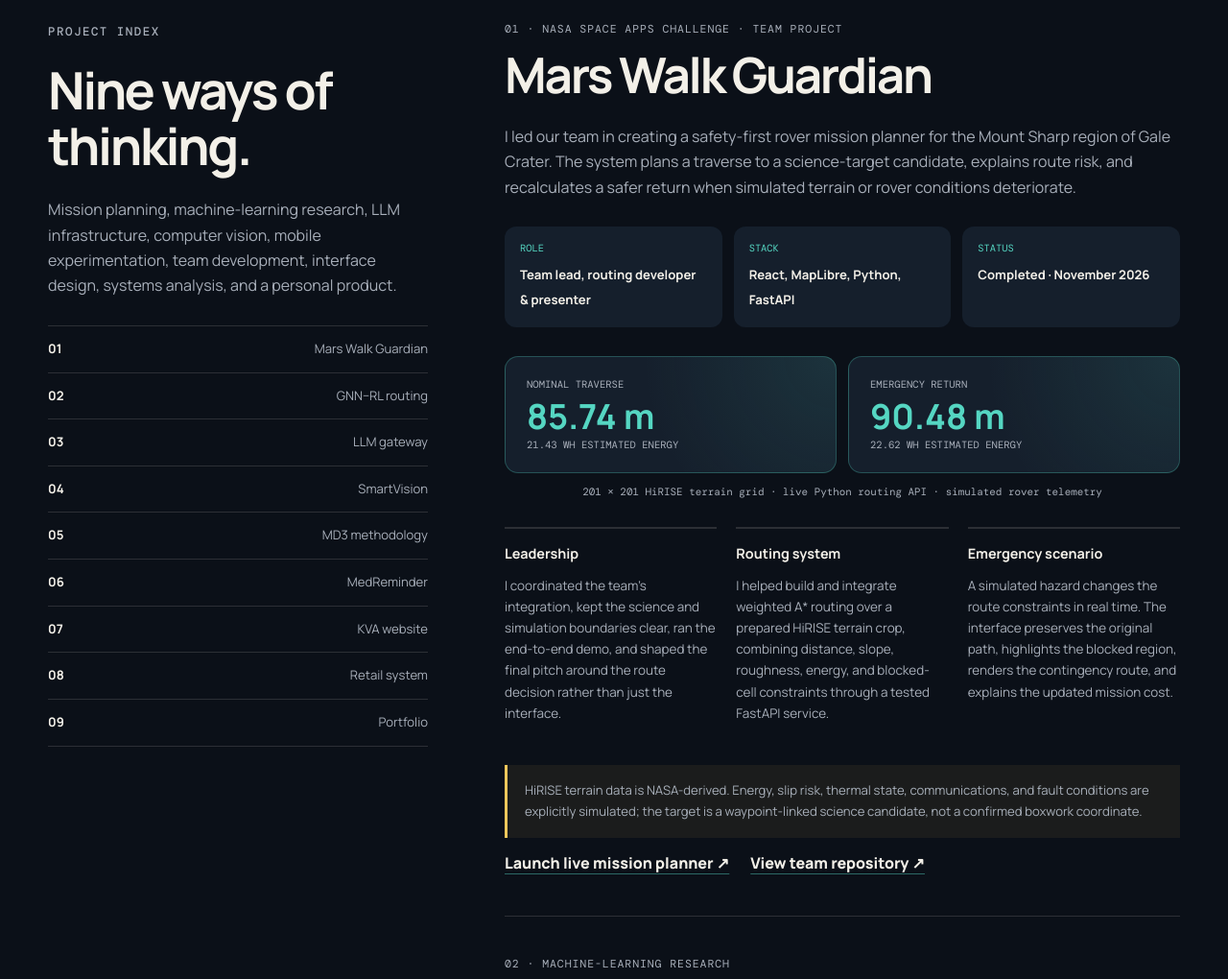
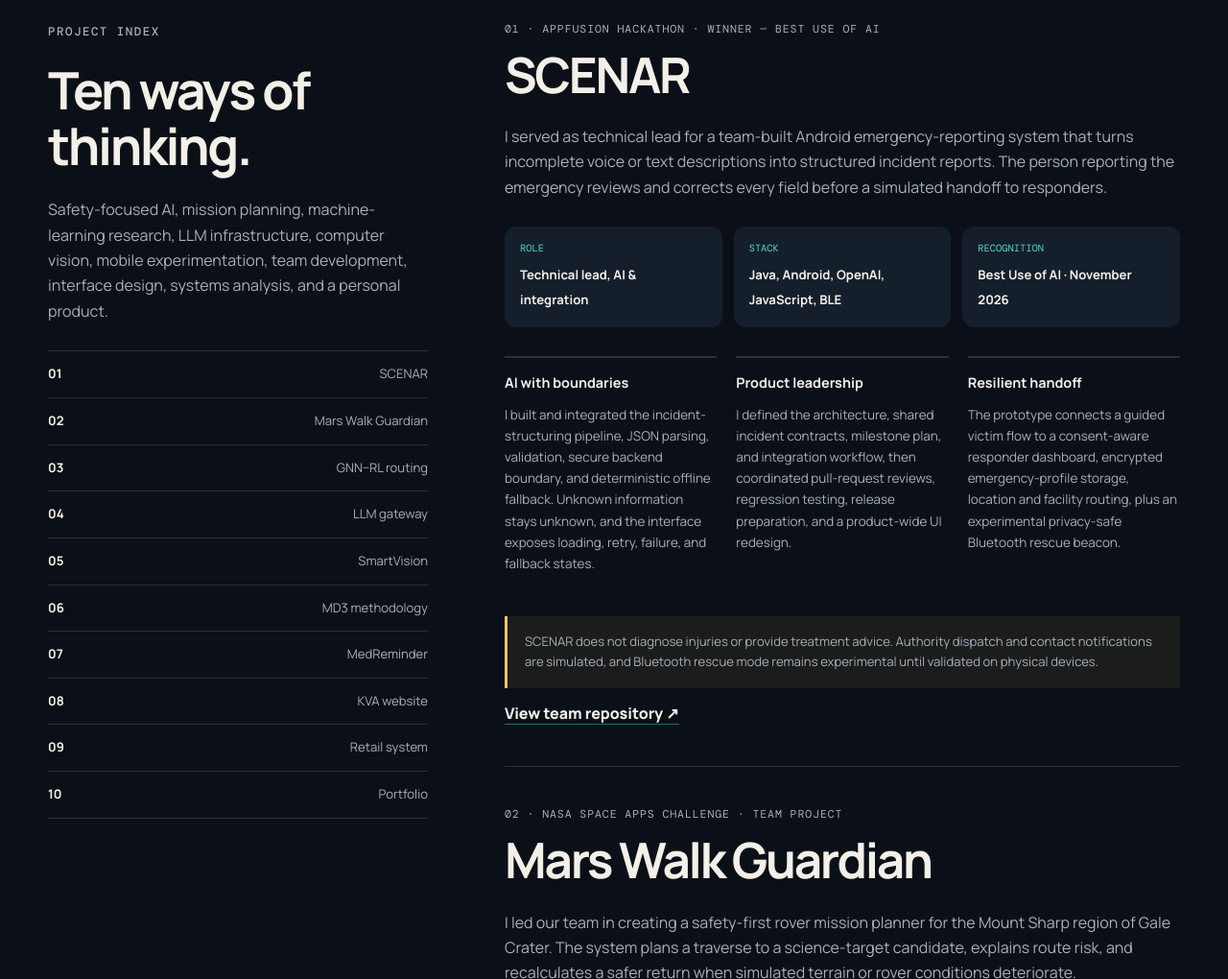
Before and after one commit to Ibrahim2709-raaz/portfolio-website, a plain HTML site: page Projects/projects.html in a window 1280 px wide. Shown: the part 720-1740 px from the top of the page at 96% size. Drawn offline with nearby package versions, Linux system fonts and the light colour scheme.

Commit message:
Add SCENAR AppFusion case study

```diff
--- a/Projects/projects.html
+++ b/Projects/projects.html
@@ -19,7 +19,7 @@
   <link rel="preconnect" href="https://fonts.googleapis.com">
   <link rel="preconnect" href="https://fonts.gstatic.com" crossorigin>
   <link href="https://fonts.googleapis.com/css2?family=DM+Mono:wght@400;500&family=Manrope:wght@400;500;600;700;800&display=swap" rel="stylesheet">
-  <link rel="stylesheet" href="../prototype.css?v=20261116-nasa">
+  <link rel="stylesheet" href="../prototype.css?v=20261124-scenar">
   <script src="../prototype.js?v=20260925" defer></script>
 </head>
 <body>
@@ -42,24 +42,39 @@
     <div class="section-shell detail-grid">
       <aside class="detail-aside reveal">
         <p class="eyebrow">Project index</p>
-        <h2>Nine ways of thinking.</h2>
-        <p>Mission planning, machine-learning research, LLM infrastructure, computer vision, mobile experimentation, team development, interface design, systems analysis, and a personal product.</p>
+        <h2>Ten ways of thinking.</h2>
+        <p>Safety-focused AI, mission planning, machine-learning research, LLM infrastructure, computer vision, mobile experimentation, team development, interface design, systems analysis, and a personal product.</p>
         <ul>
-          <li><strong>01</strong><span>Mars Walk Guardian</span></li>
-          <li><strong>02</strong><span>GNN–RL routing</span></li>
-          <li><strong>03</strong><span>LLM gateway</span></li>
-          <li><strong>04</strong><span>SmartVision</span></li>
-          <li><strong>05</strong><span>MD3 methodology</span></li>
-          <li><strong>06</strong><span>MedReminder</span></li>
-          <li><strong>07</strong><span>KVA website</span></li>
-          <li><strong>08</strong><span>Retail system</span></li>
-          <li><strong>09</strong><span>Portfolio</span></li>
+          <li><strong>01</strong><span>SCENAR</span></li>
+          <li><strong>02</strong><span>Mars Walk Guardian</span></li>
+          <li><strong>03</strong><span>GNN–RL routing</span></li>
+          <li><strong>04</strong><span>LLM gateway</span></li>
+          <li><strong>05</strong><span>SmartVision</span></li>
+          <li><strong>06</strong><span>MD3 methodology</span></li>
+          <li><strong>07</strong><span>MedReminder</span></li>
+          <li><strong>08</strong><span>KVA website</span></li>
+          <li><strong>09</strong><span>Retail system</span></li>
+          <li><strong>10</strong><span>Portfolio</span></li>
         </ul>
       </aside>
 
       <div>
+        <article class="case-study reveal" id="scenar">
+          <p class="project-type">01 · AppFusion Hackathon · Winner — Best Use of AI</p>
+          <h2>SCENAR</h2>
+          <p>I served as technical lead for a team-built Android emergency-reporting system that turns incomplete voice or text descriptions into structured incident reports. The person reporting the emergency reviews and corrects every field before a simulated handoff to responders.</p>
+          <div class="case-meta"><div><span>Role</span><strong>Technical lead, AI & integration</strong></div><div><span>Stack</span><strong>Java, Android, OpenAI, JavaScript, BLE</strong></div><div><span>Recognition</span><strong>Best Use of AI · November 2026</strong></div></div>
+          <div class="case-notes">
+            <article><h3>AI with boundaries</h3><p>I built and integrated the incident-structuring pipeline, JSON parsing, validation, secure backend boundary, and deterministic offline fallback. Unknown information stays unknown, and the interface exposes loading, retry, failure, and fallback states.</p></article>
+            <article><h3>Product leadership</h3><p>I defined the architecture, shared incident contracts, milestone plan, and integration workflow, then coordinated pull-request reviews, regression testing, release preparation, and a product-wide UI redesign.</p></article>
+            <article><h3>Resilient handoff</h3><p>The prototype connects a guided victim flow to a consent-aware responder dashboard, encrypted emergency-profile storage, location and facility routing, plus an experimental privacy-safe Bluetooth rescue beacon.</p></article>
+          </div>
+          <p class="case-caveat">SCENAR does not diagnose injuries or provide treatment advice. Authority dispatch and contact notifications are simulated, and Bluetooth rescue mode remains experimental until validated on physical devices.</p>
+          <div class="text-links"><a href="https://github.com/Ibrahim2709-raaz/scenar" target="_blank" rel="noreferrer">View team repository ↗</a></div>
+        </article>
+
         <article class="case-study reveal" id="mars-walk-guardian">
-          <p class="project-type">01 · NASA Space Apps Challenge · Team project</p>
+          <p class="project-type">02 · NASA Space Apps Challenge · Team project</p>
           <h2>Mars Walk Guardian</h2>
           <p>I led our team in creating a safety-first rover mission planner for the Mount Sharp region of Gale Crater. The system plans a traverse to a science-target candidate, explains route risk, and recalculates a safer return when simulated terrain or rover conditions deteriorate.</p>
           <div class="case-meta"><div><span>Role</span><strong>Team lead, routing developer & presenter</strong></div><div><span>Stack</span><strong>React, MapLibre, Python, FastAPI</strong></div><div><span>Status</span><strong>Completed · November 2026</strong></div></div>
@@ -74,7 +89,7 @@
         </article>
 
         <article class="case-study reveal" id="gnn-routing">
-          <p class="project-type">02 · Machine-learning research</p>
+          <p class="project-type">03 · Machine-learning research</p>
           <h2>GNN–RL Self-Healing Disaster Routing</h2>
           <p>I authored the research with Jaspreet Kaur and co-produced the code for a self-healing routing framework designed to keep healthcare wireless sensor networks connected through disaster-induced node failures.</p>
           <div class="case-meta"><div><span>Role</span><strong>Research author & code co-producer</strong></div><div><span>Stack</span><strong>Python, PyTorch, NetworkX</strong></div><div><span>Status</span><strong>Manuscript submitted</strong></div></div>
@@ -89,7 +104,7 @@
         </article>
 
         <article class="case-study reveal" id="llm-gateway">
-          <p class="project-type">03 · LLM infrastructure · Completed</p>
+          <p class="project-type">04 · LLM infrastructure · Completed</p>
           <h2>Multi-Provider LLM Gateway</h2>
           <p>I built a provider-neutral gateway that gives applications one OpenAI-compatible interface while selecting language-model providers according to cost, latency, availability, and task complexity.</p>
           <div class="case-meta"><div><span>Role</span><strong>Architect & developer</strong></div><div><span>Stack</span><strong>Python, FastAPI, PostgreSQL, Redis</strong></div><div><span>Status</span><strong>Completed · October 2026</strong></div></div>
@@ -102,7 +117,7 @@
         </article>
 
         <article class="case-study reveal" id="smartvision">
-          <p class="project-type">04 · Computer vision · In development</p>
+          <p class="project-type">05 · Computer vision · In development</p>
           <h2>SmartVision Visual Assistant</h2>
           <p>I’m developing a real-time visual assistant that brings together OpenCV camera input, Hugging Face object detection, and offline speech to turn visual detections into spoken context.</p>
           <div class="case-meta"><div><span>Role</span><strong>Designer & developer</strong></div><div><span>Planned stack</span><strong>Python, OpenCV, Hugging Face</strong></div><div><span>Status</span><strong>Concept & initial repository</strong></div></div>
@@ -116,7 +131,7 @@
         </article>
 
         <article class="case-study reveal" id="md3">
-          <p class="project-type">05 · Android usability experiment</p>
+          <p class="project-type">06 · Android usability experiment</p>
           <h2>MD3 Touch Target Methodology</h2>
           <p>The repository credits me as the project’s original developer. I built the foundation for an Android experiment that studies how interface target size affects task speed and misclick frequency.</p>
           <div class="case-meta"><div><span>Role</span><strong>Original developer & contributor</strong></div><div><span>Stack</span><strong>Java, Android SDK, Material Components</strong></div><div><span>Version</span><strong>v0.3.0</strong></div></div>
@@ -146,7 +161,7 @@
         </article>
 
         <article class="case-study reveal" id="med-reminder">
-          <p class="project-type">06 · Collaborative Android development</p>
+          <p class="project-type">07 · Collaborative Android development</p>
           <h2>MedReminder</h2>
           <p>A completed three-person Android term project for medication schedules, dose logging, refill tracking, alarms, and adherence history. My commits span product features, API integration, interface work, and team integration.</p>
           <div class="case-meta"><div><span>Role</span><strong>Android developer & collaborator</strong></div><div><span>Stack</span><strong>Java, Android SDK, Gradle, APIs</strong></div><div><span>Status</span><strong>Completed · April 2026</strong></div></div>
@@ -160,7 +175,7 @@
         </article>
 
         <article class="case-study reveal" id="kva">
-          <p class="project-type">07 · Front-end development</p>
+          <p class="project-type">08 · Front-end development</p>
           <h2>Kamloops Volleyball Association</h2>
           <p>A multi-page website concept for players and families who need a clear path to programs, club information, gallery content, and contact details.</p>
           <div class="case-meta"><div><span>Role</span><strong>Designer & developer</strong></div><div><span>Stack</span><strong>HTML, CSS, JavaScript</strong></div><div><span>Status</span><strong>Live on GitHub Pages</strong></div></div>
@@ -173,7 +188,7 @@
         </article>
 
         <article class="case-study reveal" id="retail">
-          <p class="project-type">08 · Full-stack system · Implementation</p>
+          <p class="project-type">09 · Full-stack system · Implementation</p>
           <h2>Retail Resale Management System</h2>
           <p>A requirements-driven platform for inventory, sales, customers, credit, and payments. Requirements, system modeling, and technical design are complete; implementation is now underway.</p>
           <div class="case-meta"><div><span>Role</span><strong>Systems analyst & developer</strong></div><div><span>Planned stack</span><strong>React, TypeScript, FastAPI, PostgreSQL</strong></div><div><span>Status</span><strong>Implementation · Stage 4.1</strong></div></div>
@@ -186,7 +201,7 @@
         </article>
 
         <article class="case-study reveal" id="portfolio">
-          <p class="project-type">09 · Personal product</p>
+          <p class="project-type">10 · Personal product</p>
           <h2>Portfolio website</h2>
           <p>A lightweight, accessible site that replaces a generic project gallery with a clear story about what I build, how I think, and what I’m learning.</p>
           <div class="case-meta"><div><span>Role</span><strong>Designer & developer</strong></div><div><span>Stack</span><strong>Semantic HTML, CSS, JS</strong></div><div><span>Delivery</span><strong>GitHub Pages</strong></div></div>
```
